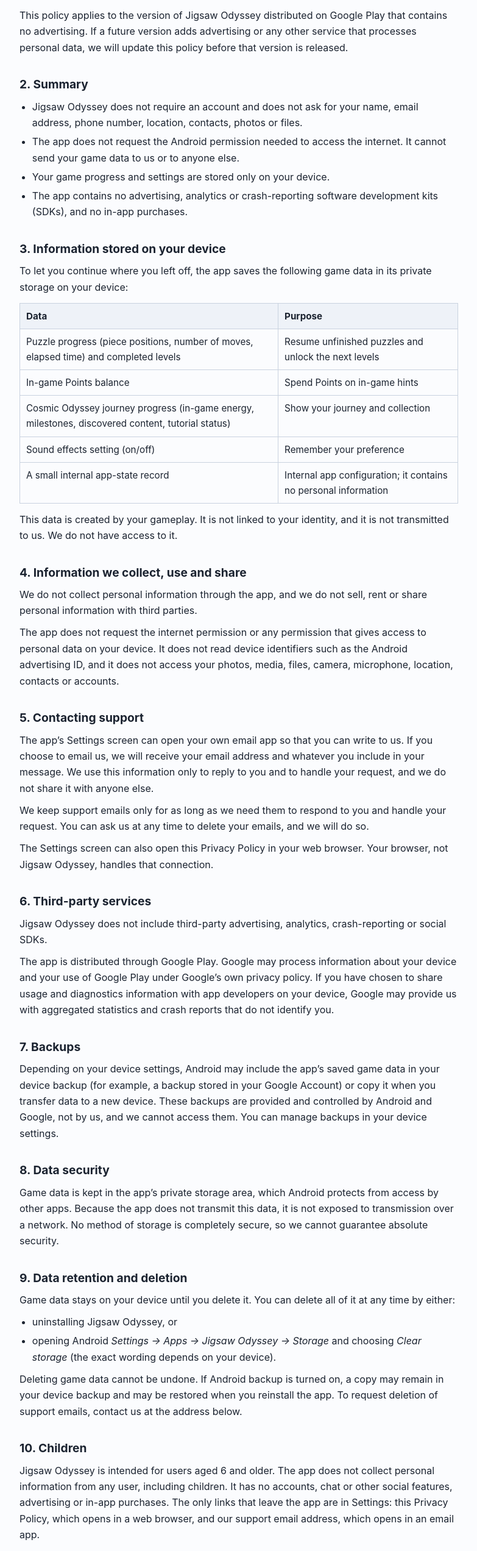
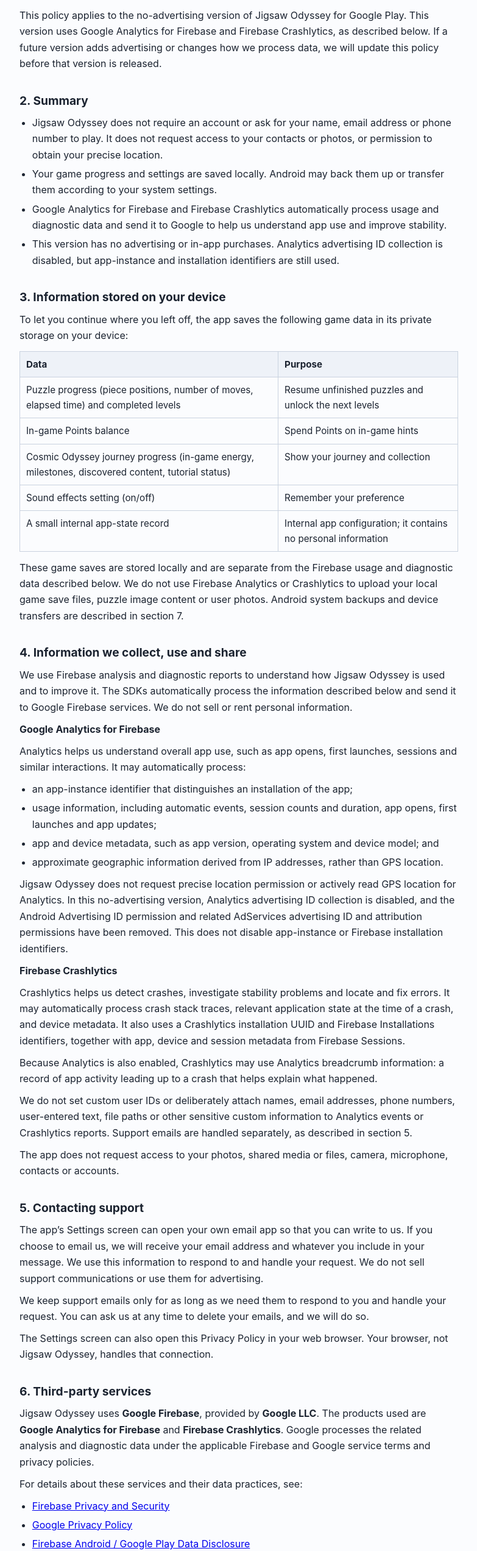
Before and after one commit to cymayy/cymayy.github.io, a plain HTML site: page jigsaw-odyssey/privacy-policy.html in a window 1280 px wide. Shown: the part 244-2788 px from the top of the page at 61% size, without its empty margins (248-1031 px from the left). Drawn offline with Linux system fonts and the light colour scheme.

Commit message:
Update privacy-policy.html

```diff
--- a/jigsaw-odyssey/privacy-policy.html
+++ b/jigsaw-odyssey/privacy-policy.html
@@ -45,18 +45,18 @@
 <body>
 
 <h1>Jigsaw Odyssey Privacy Policy</h1>
-<p class="meta">Effective date: September 27, 2026</p>
+<p class="meta">Effective date: September 28, 2026</p>
 
 <h2>1. Who we are</h2>
 <p>This Privacy Policy describes how the Android app <strong>Jigsaw Odyssey</strong> (package name <code>com.jigsawodyssey.app</code>) handles information. The app is published by <strong>Editing Tools Lab</strong> (“we”, “us”).</p>
-<p>This policy applies to the version of Jigsaw Odyssey distributed on Google Play that contains no advertising. If a future version adds advertising or any other service that processes personal data, we will update this policy before that version is released.</p>
+<p>This policy applies to the no-advertising version of Jigsaw Odyssey for Google Play. This version uses Google Analytics for Firebase and Firebase Crashlytics, as described below. If a future version adds advertising or changes how we process data, we will update this policy before that version is released.</p>
 
 <h2>2. Summary</h2>
 <ul>
-  <li>Jigsaw Odyssey does not require an account and does not ask for your name, email address, phone number, location, contacts, photos or files.</li>
-  <li>The app does not request the Android permission needed to access the internet. It cannot send your game data to us or to anyone else.</li>
-  <li>Your game progress and settings are stored only on your device.</li>
-  <li>The app contains no advertising, analytics or crash-reporting software development kits (SDKs), and no in-app purchases.</li>
+  <li>Jigsaw Odyssey does not require an account or ask for your name, email address or phone number to play. It does not request access to your contacts or photos, or permission to obtain your precise location.</li>
+  <li>Your game progress and settings are saved locally. Android may back them up or transfer them according to your system settings.</li>
+  <li>Google Analytics for Firebase and Firebase Crashlytics automatically process usage and diagnostic data and send it to Google to help us understand app use and improve stability.</li>
+  <li>This version has no advertising or in-app purchases. Analytics advertising ID collection is disabled, but app-instance and installation identifiers are still used.</li>
 </ul>
 
 <h2>3. Information stored on your device</h2>
@@ -69,41 +69,67 @@
   <tr><td>Sound effects setting (on/off)</td><td>Remember your preference</td></tr>
   <tr><td>A small internal app-state record</td><td>Internal app configuration; it contains no personal information</td></tr>
 </table>
-<p>This data is created by your gameplay. It is not linked to your identity, and it is not transmitted to us. We do not have access to it.</p>
+<p>These game saves are stored locally and are separate from the Firebase usage and diagnostic data described below. We do not use Firebase Analytics or Crashlytics to upload your local game save files, puzzle image content or user photos. Android system backups and device transfers are described in section 7.</p>
 
 <h2>4. Information we collect, use and share</h2>
-<p>We do not collect personal information through the app, and we do not sell, rent or share personal information with third parties.</p>
-<p>The app does not request the internet permission or any permission that gives access to personal data on your device. It does not read device identifiers such as the Android advertising ID, and it does not access your photos, media, files, camera, microphone, location, contacts or accounts.</p>
+<p>We use Firebase analysis and diagnostic reports to understand how Jigsaw Odyssey is used and to improve it. The SDKs automatically process the information described below and send it to Google Firebase services. We do not sell or rent personal information.</p>
+<p><strong>Google Analytics for Firebase</strong></p>
+<p>Analytics helps us understand overall app use, such as app opens, first launches, sessions and similar interactions. It may automatically process:</p>
+<ul>
+  <li>an app-instance identifier that distinguishes an installation of the app;</li>
+  <li>usage information, including automatic events, session counts and duration, app opens, first launches and app updates;</li>
+  <li>app and device metadata, such as app version, operating system and device model; and</li>
+  <li>approximate geographic information derived from IP addresses, rather than GPS location.</li>
+</ul>
+<p>Jigsaw Odyssey does not request precise location permission or actively read GPS location for Analytics. In this no-advertising version, Analytics advertising ID collection is disabled, and the Android Advertising ID permission and related AdServices advertising ID and attribution permissions have been removed. This does not disable app-instance or Firebase installation identifiers.</p>
+<p><strong>Firebase Crashlytics</strong></p>
+<p>Crashlytics helps us detect crashes, investigate stability problems and locate and fix errors. It may automatically process crash stack traces, relevant application state at the time of a crash, and device metadata. It also uses a Crashlytics installation UUID and Firebase Installations identifiers, together with app, device and session metadata from Firebase Sessions.</p>
+<p>Because Analytics is also enabled, Crashlytics may use Analytics breadcrumb information: a record of app activity leading up to a crash that helps explain what happened.</p>
+<p>We do not set custom user IDs or deliberately attach names, email addresses, phone numbers, user-entered text, file paths or other sensitive custom information to Analytics events or Crashlytics reports. Support emails are handled separately, as described in section 5.</p>
+<p>The app does not request access to your photos, shared media or files, camera, microphone, contacts or accounts.</p>
 
 <h2>5. Contacting support</h2>
-<p>The app’s Settings screen can open your own email app so that you can write to us. If you choose to email us, we will receive your email address and whatever you include in your message. We use this information only to reply to you and to handle your request, and we do not share it with anyone else.</p>
+<p>The app’s Settings screen can open your own email app so that you can write to us. If you choose to email us, we will receive your email address and whatever you include in your message. We use this information to respond to and handle your request. We do not sell support communications or use them for advertising.</p>
 <p>We keep support emails only for as long as we need them to respond to you and handle your request. You can ask us at any time to delete your emails, and we will do so.</p>
 <p>The Settings screen can also open this Privacy Policy in your web browser. Your browser, not Jigsaw Odyssey, handles that connection.</p>
 
 <h2>6. Third-party services</h2>
-<p>Jigsaw Odyssey does not include third-party advertising, analytics, crash-reporting or social SDKs.</p>
-<p>The app is distributed through Google Play. Google may process information about your device and your use of Google Play under Google’s own privacy policy. If you have chosen to share usage and diagnostics information with app developers on your device, Google may provide us with aggregated statistics and crash reports that do not identify you.</p>
+<p>Jigsaw Odyssey uses <strong>Google Firebase</strong>, provided by <strong>Google LLC</strong>. The products used are <strong>Google Analytics for Firebase</strong> and <strong>Firebase Crashlytics</strong>. Google processes the related analysis and diagnostic data under the applicable Firebase and Google service terms and privacy policies.</p>
+<p>For details about these services and their data practices, see:</p>
+<ul>
+  <li><a href="https://firebase.google.com/support/privacy">Firebase Privacy and Security</a></li>
+  <li><a href="https://policies.google.com/privacy">Google Privacy Policy</a></li>
+  <li><a href="https://firebase.google.com/docs/android/play-data-disclosure">Firebase Android / Google Play Data Disclosure</a></li>
+  <li><a href="https://support.google.com/firebase/answer/6318039">Google Analytics for Firebase Data Collection</a></li>
+</ul>
+<p>The app is distributed through Google Play. Google may process information about your device and your use of Google Play under Google’s own privacy policy. Google may provide us with usage, performance, and diagnostic information through Google Play according to your device and Google Play settings.</p>
+<p>Those Google Play reporting settings are separate from the Firebase data processing described in this policy.</p>
 
 <h2>7. Backups</h2>
-<p>Depending on your device settings, Android may include the app’s saved game data in your device backup (for example, a backup stored in your Google Account) or copy it when you transfer data to a new device. These backups are provided and controlled by Android and Google, not by us, and we cannot access them. You can manage backups in your device settings.</p>
+<p>Depending on your device settings, Android may include the app’s saved game data in your device backup (for example, a backup stored in your Google Account) or copy it when you transfer data to a new device. These backups are provided and controlled by Android and Google, not by us. You can manage backups in your device settings. This system backup process is separate from Firebase Analytics and Crashlytics.</p>
 
 <h2>8. Data security</h2>
-<p>Game data is kept in the app’s private storage area, which Android protects from access by other apps. Because the app does not transmit this data, it is not exposed to transmission over a network. No method of storage is completely secure, so we cannot guarantee absolute security.</p>
+<p>The core puzzle game and local saves operate mainly on your device. Game saves are kept in the app’s private storage area, which Android protects from access by other apps. Firebase Analytics and Crashlytics use a network connection to send usage and diagnostic data to Google Firebase services.</p>
+<p>According to Firebase’s Android data disclosure documentation, the end-user data it lists is encrypted in transit using HTTPS. No method of transmission or storage is completely secure, so we cannot guarantee absolute security.</p>
 
 <h2>9. Data retention and deletion</h2>
-<p>Game data stays on your device until you delete it. You can delete all of it at any time by either:</p>
+<p><strong>Local game data:</strong> You can delete the app’s local game data on your device by either:</p>
 <ul>
   <li>uninstalling Jigsaw Odyssey, or</li>
   <li>opening Android <em>Settings → Apps → Jigsaw Odyssey → Storage</em> and choosing <em>Clear storage</em> (the exact wording depends on your device).</li>
 </ul>
-<p>Deleting game data cannot be undone. If Android backup is turned on, a copy may remain in your device backup and may be restored when you reinstall the app. To request deletion of support emails, contact us at the address below.</p>
+<p>Deleting local game data cannot be undone through the app. If Android backup is turned on, a copy may remain in your device backup and may be restored when you reinstall the app. Backup retention and deletion depend on your Android and Google backup settings.</p>
+<p><strong>Firebase data:</strong> Retention and deletion of Analytics and Crashlytics data are governed by the applicable Firebase and Google service settings and policies linked in section 6. Deleting local app data does not by itself delete analysis or diagnostic data already sent to Firebase. You can contact us with questions or requests about this data.</p>
+<p><strong>Support emails:</strong> We keep support correspondence only for as long as needed to handle your request or resolve the issue. To request deletion of related support communications, contact <a href="mailto:yamcai64@gmail.com">yamcai64@gmail.com</a>.</p>
 
 <h2>10. Children</h2>
-<p>Jigsaw Odyssey is intended for users aged 6 and older. The app does not collect personal information from any user, including children. It has no accounts, chat or other social features, advertising or in-app purchases. The only links that leave the app are in Settings: this Privacy Policy, which opens in a web browser, and our support email address, which opens in an email app.</p>
+<p>Jigsaw Odyssey is intended for users aged 6 and older. Children do not need to create an account or provide their name, email address, phone number or other personal profile details to play. The app has no social, chat or user-content publishing features. This version has no advertising or in-app purchases.</p>
+<p>Firebase Analytics and Crashlytics automatically process the usage and diagnostic data described in section 4, including when children use the app. We use these services only for app analysis, stability and error diagnosis. We do not knowingly ask children to provide names, contact details or other directly identifying information to Firebase.</p>
+<p>The links available in the app are in Settings: this Privacy Policy, which opens in a web browser, and our support email address, which opens in an email app.</p>
 <p>If you are a parent or guardian and believe your child has sent us personal information by email, please contact us and we will delete it.</p>
 
 <h2>11. Changes to this policy</h2>
-<p>We may update this Privacy Policy from time to time, for example if the app’s features change. We will post the updated policy at this address and change the effective date above. If a change significantly affects how information is handled, we will also announce it in the app or on its Google Play page before the change takes effect.</p>
+<p>We may update this Privacy Policy from time to time, for example if the app’s features change. We will post updates at the <a href="https://cymayy.github.io/jigsaw-odyssey/privacy-policy.html">Jigsaw Odyssey Privacy Policy page</a> and change the effective date above. If a change significantly affects how information is handled, we will also announce it in the app or on its Google Play page before the change takes effect.</p>
 
 <h2>12. Contact us</h2>
 <p>If you have questions about this Privacy Policy or your information, contact Editing Tools Lab at <a href="mailto:yamcai64@gmail.com">yamcai64@gmail.com</a>.</p>
```
